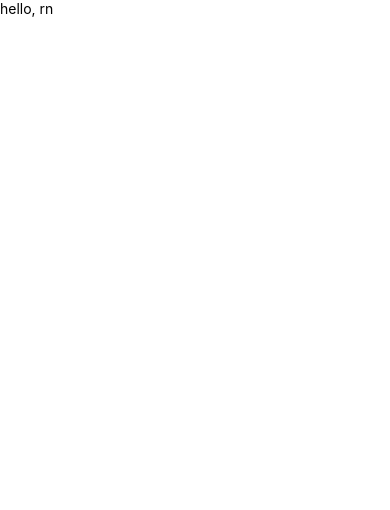
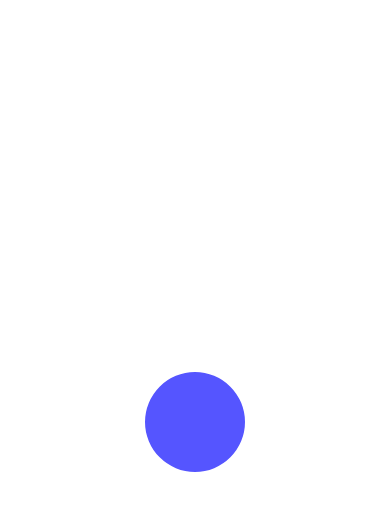
Before and after one commit to realmizzer/rn-playground, a React Native app: screen / in a window 390 px wide. Shown: the top 510 px of the page. Built offline with nearby package versions, Linux system fonts and the light colour scheme.

Commit message:
added animation «square to circle»

```diff
--- a/package.json
+++ b/package.json
@@ -11,7 +11,8 @@
   },
   "dependencies": {
     "react": "18.2.0",
-    "react-native": "0.74.1"
+    "react-native": "0.74.1",
+    "react-native-svg": "^15.2.0"
   },
   "devDependencies": {
     "@babel/core": "^7.20.0",
--- a/src/App.tsx
+++ b/src/App.tsx
@@ -1,10 +1,73 @@
-import React from 'react';
-import {Text, View} from 'react-native';
+import React, {useEffect, useRef} from 'react';
+import {Animated, SafeAreaView, StyleSheet} from 'react-native';
+
+const ITEM_SIZE = 100;
 
 export default function App() {
+  const circleAnimValue = useRef(new Animated.Value(0.5)).current;
+  const crossAnimValue = useRef(new Animated.Value(0)).current;
+
+  useEffect(() => {
+    Animated.loop(
+      Animated.parallel([
+        Animated.sequence([
+          Animated.spring(circleAnimValue, {toValue: 1, useNativeDriver: true}),
+          Animated.spring(circleAnimValue, {
+            toValue: 0.5,
+            useNativeDriver: true,
+          }),
+        ]),
+        Animated.sequence([
+          Animated.spring(crossAnimValue, {
+            toValue: 0.2,
+            useNativeDriver: true,
+          }),
+          Animated.spring(crossAnimValue, {
+            toValue: 0.8,
+            useNativeDriver: true,
+          }),
+          Animated.spring(crossAnimValue, {toValue: 1, useNativeDriver: true}),
+        ]),
+      ]),
+    ).start();
+  }, [circleAnimValue, crossAnimValue]);
+
   return (
-    <View>
-      <Text>hello, rn</Text>
-    </View>
+    <SafeAreaView style={styles.container}>
+      <Animated.View
+        style={[
+          styles.item,
+          {
+            borderRadius: circleAnimValue.interpolate({
+              inputRange: [0, 1],
+              outputRange: [0, ITEM_SIZE / 2],
+            }),
+            opacity: circleAnimValue,
+            transform: [
+              {scale: circleAnimValue},
+              {
+                rotate: circleAnimValue.interpolate({
+                  inputRange: [0, 1],
+                  outputRange: ['0deg', '360deg'],
+                }),
+              },
+            ],
+          },
+        ]}
+      />
+    </SafeAreaView>
   );
 }
+
+const styles = StyleSheet.create({
+  container: {
+    flex: 1,
+    justifyContent: 'center',
+    alignItems: 'center',
+  },
+  item: {
+    width: ITEM_SIZE,
+    height: ITEM_SIZE,
+    backgroundColor: '#5555FF',
+  },
+});
```
Also changed, not shown: 3 other files (tests, documents, lock files or other folders).
